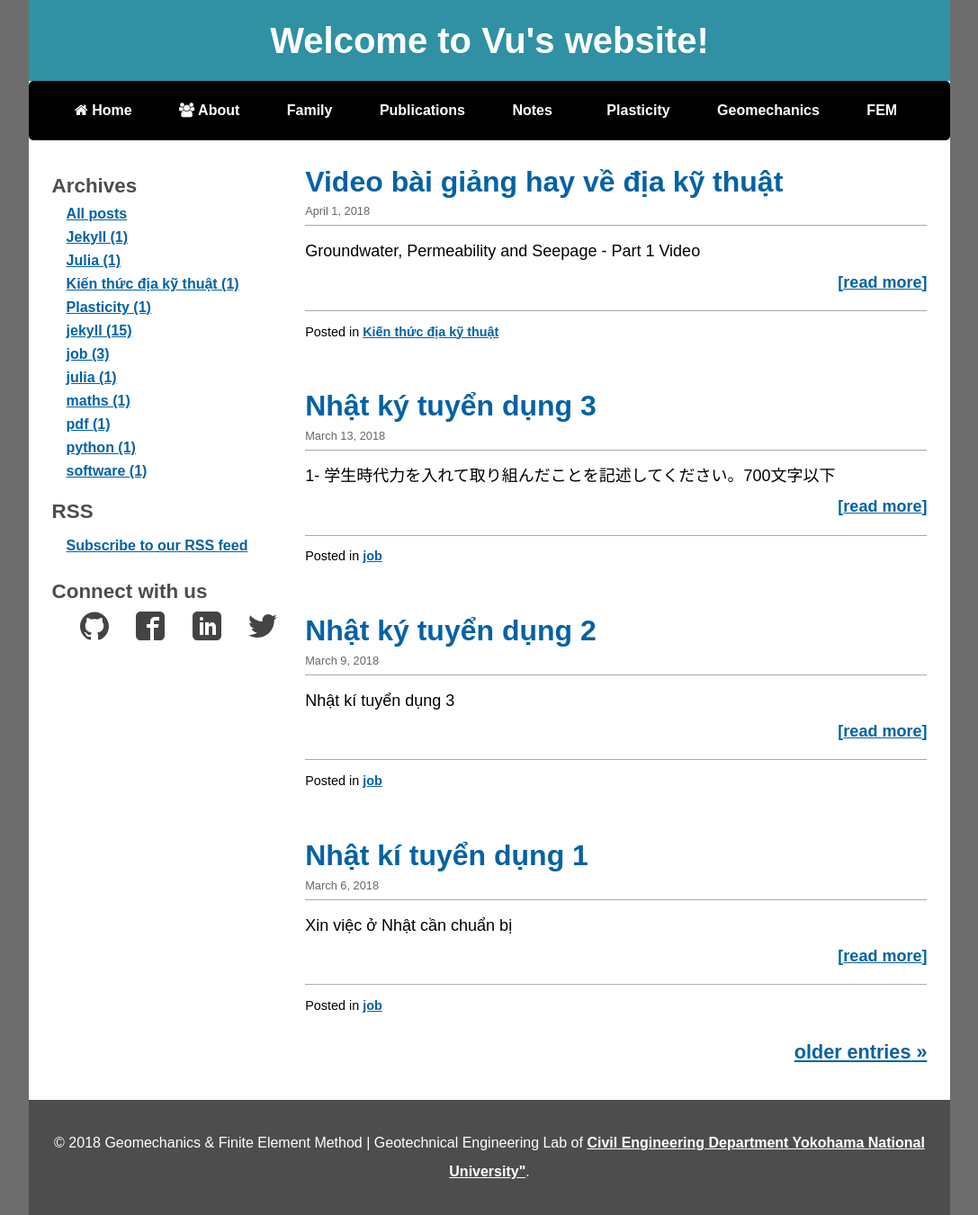
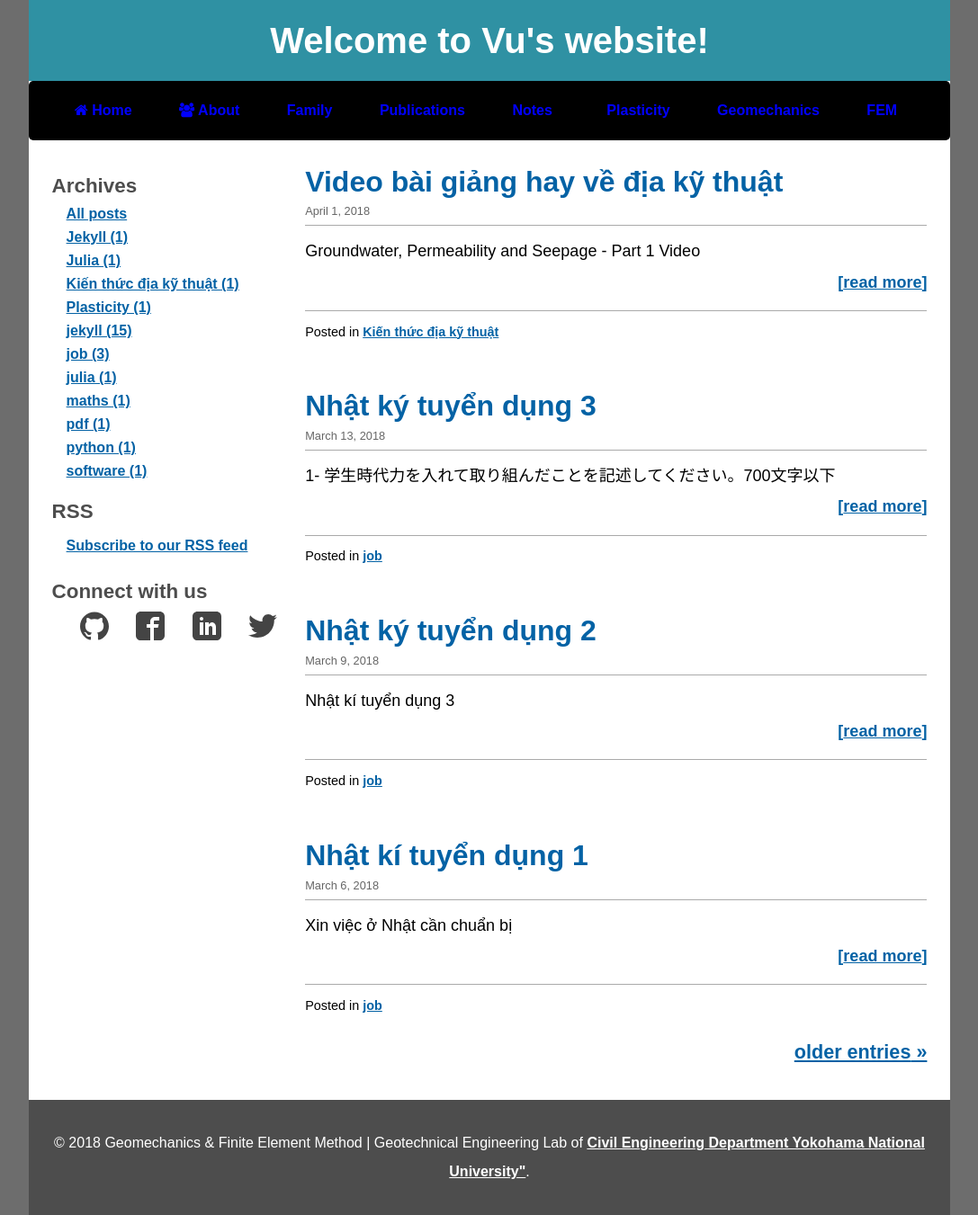
Before and after one commit to quangvunp/geomechanics, a Jekyll site: the page built from index.html, in a window 1280 px wide. Shown: the whole page at 90% size, without its empty margins (96-1183 px from the left). Built offline with Jekyll 4.4.1, drawn with Linux system fonts in a browser that asks for light colours; the list of posts is cut into pages by our own code.

Commit message:
Update main.css

```diff
--- a/css/main.css
+++ b/css/main.css
@@ -33,7 +33,7 @@
 	text-decoration: none;
 	font-family: Arial;
 	padding: .5em 1.5em;
-	color: #fff;
+	color: blue; /* #fff;*/
 	background-color: #000;
 	display: block;
 }
@@ -45,7 +45,7 @@
 	color: black;
 	background-color: white;
 	border-radius: 6px;
-	/*display: block;*/
+	display: block;
 }
 
 
```
